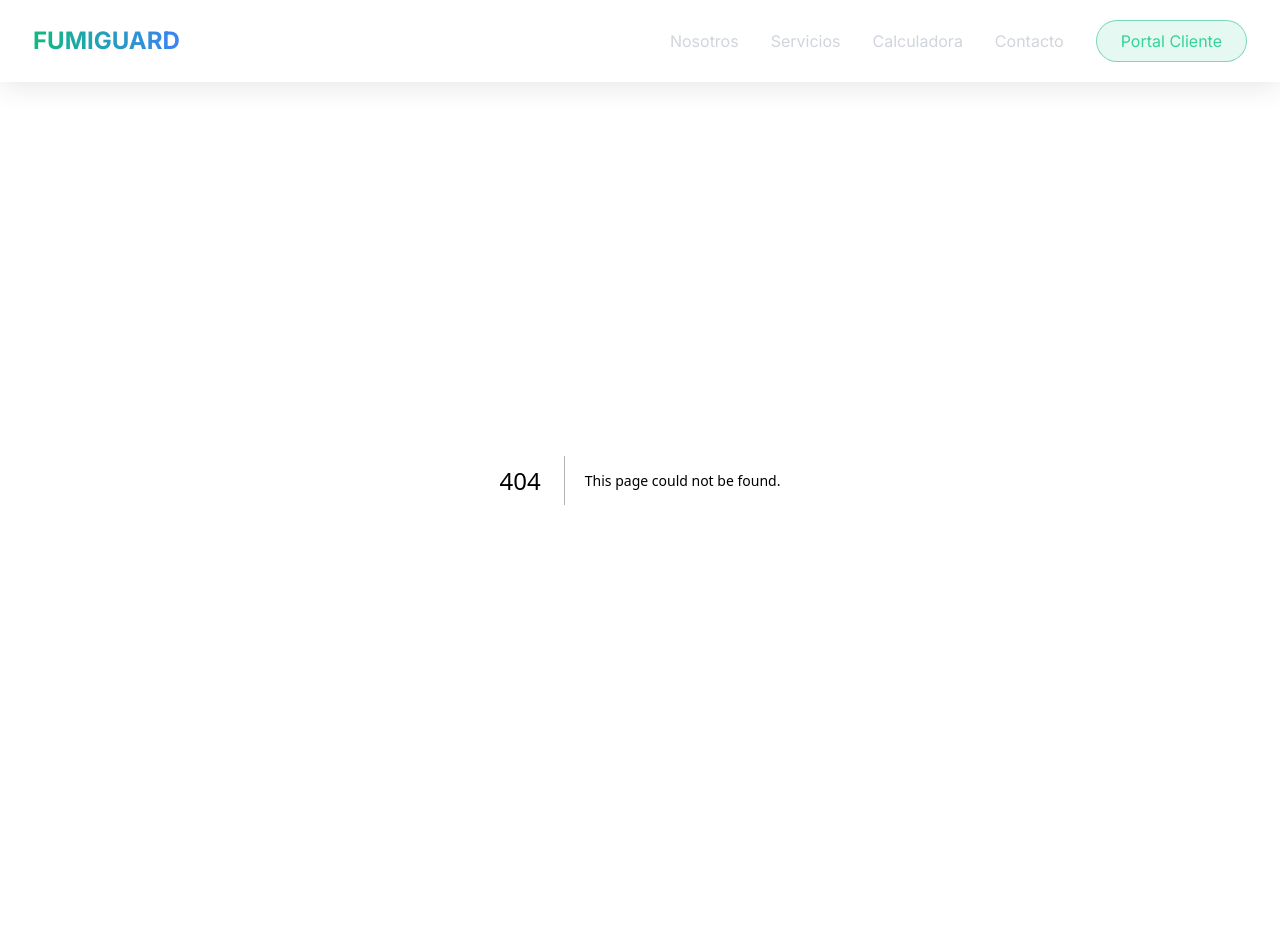
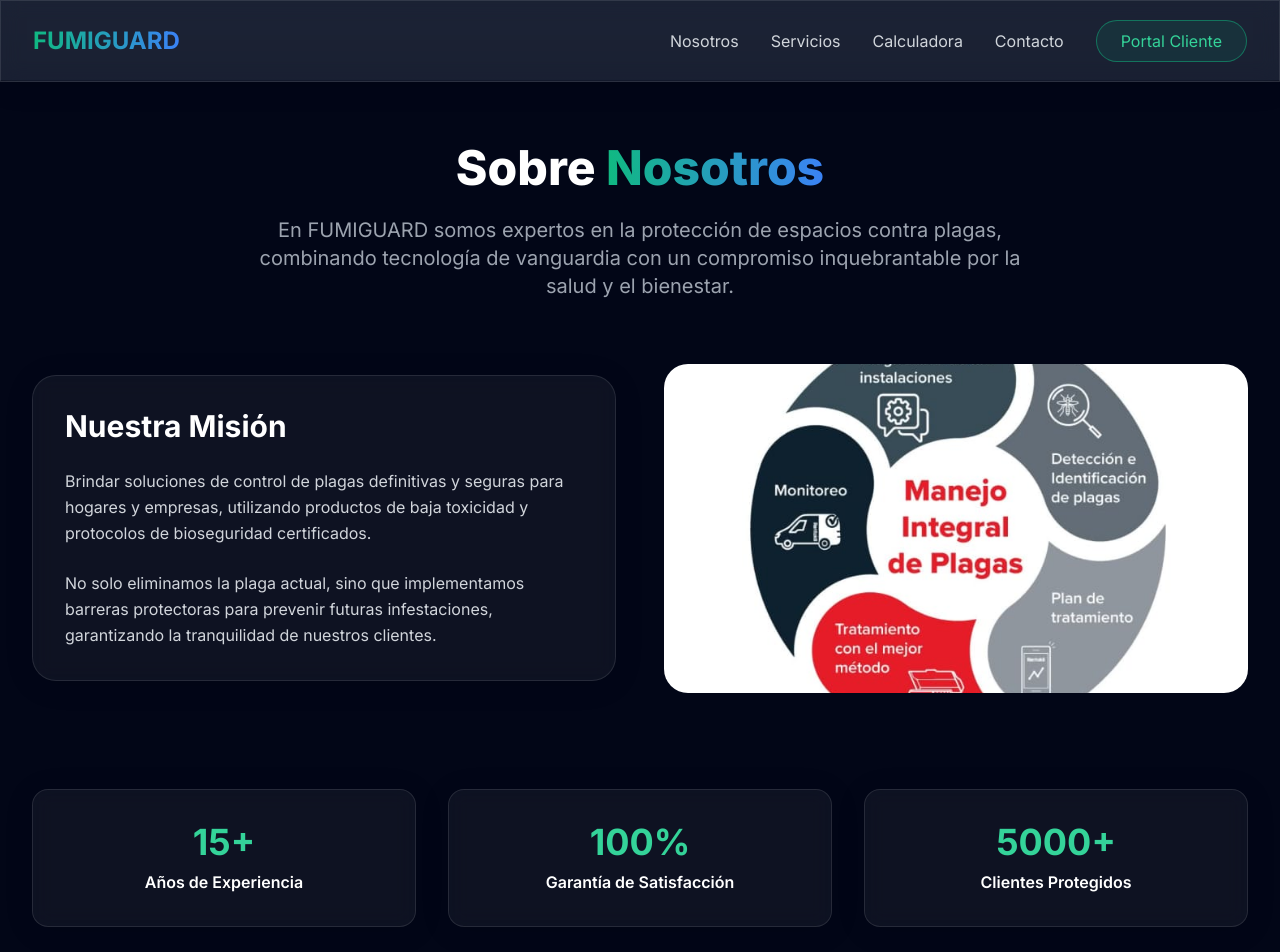
Before and after one commit to artdigitalstudio1980-hash/Aplicativo-web-FumiGuard, a Next.js app: page /about in a window 1280 px wide. Before the commit this address had no page. Shown: the top 952 px of the page. Before the commit the page ends 880 px from the top, so only its background shows below. Built offline with nearby package versions, Linux system fonts and the light colour scheme.

Commit message:
fix: add /about page and ensure rebranding consistency

```diff
--- /dev/null
+++ b/app/about/page.tsx
@@ -0,0 +1,44 @@
+export default function About() {
+  return (
+    <div className="min-h-screen bg-slate-950 py-16 px-4 sm:px-6 lg:px-8">
+      <div className="max-w-7xl mx-auto">
+        <div className="text-center mb-16">
+          <h1 className="text-4xl md:text-5xl font-extrabold text-white mb-6">Sobre <span className="text-gradient">Nosotros</span></h1>
+          <p className="text-xl text-gray-400 max-w-3xl mx-auto">
+            En FUMIGUARD somos expertos en la protección de espacios contra plagas, combinando tecnología de vanguardia con un compromiso inquebrantable por la salud y el bienestar.
+          </p>
+        </div>
+
+        <div className="grid grid-cols-1 md:grid-cols-2 gap-12 items-center mb-24">
+          <div className="glass-panel p-8 rounded-3xl">
+            <h2 className="text-3xl font-bold text-white mb-6">Nuestra Misión</h2>
+            <p className="text-gray-300 leading-relaxed mb-6">
+              Brindar soluciones de control de plagas definitivas y seguras para hogares y empresas, utilizando productos de baja toxicidad y protocolos de bioseguridad certificados.
+            </p>
+            <p className="text-gray-300 leading-relaxed">
+              No solo eliminamos la plaga actual, sino que implementamos barreras protectoras para prevenir futuras infestaciones, garantizando la tranquilidad de nuestros clientes.
+            </p>
+          </div>
+          <div className="relative rounded-3xl overflow-hidden aspect-video">
+             <img src="/img/service4.jpeg" alt="Nuestro equipo" className="w-full h-full object-cover" />
+          </div>
+        </div>
+
+        <div className="grid grid-cols-1 md:grid-cols-3 gap-8 text-center">
+          <div className="glass-panel p-8 rounded-2xl">
+            <div className="text-4xl font-bold text-emerald-400 mb-2">15+</div>
+            <div className="text-white font-semibold">Años de Experiencia</div>
+          </div>
+          <div className="glass-panel p-8 rounded-2xl">
+            <div className="text-4xl font-bold text-emerald-400 mb-2">100%</div>
+            <div className="text-white font-semibold">Garantía de Satisfacción</div>
+          </div>
+          <div className="glass-panel p-8 rounded-2xl">
+            <div className="text-4xl font-bold text-emerald-400 mb-2">5000+</div>
+            <div className="text-white font-semibold">Clientes Protegidos</div>
+          </div>
+        </div>
+      </div>
+    </div>
+  );
+}
```
